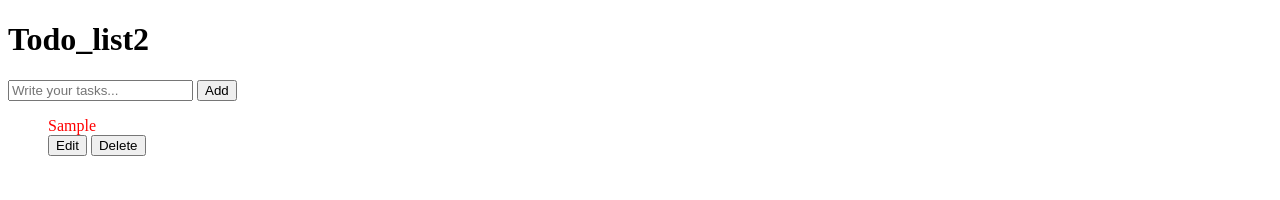
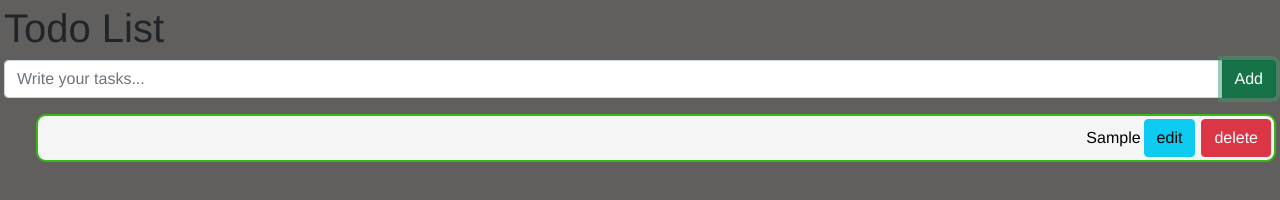
Before and after one commit to MrHeimdall/todo_list2, a plain HTML site: page src/index.html in a window 1280 px wide. Both pictures are taken after typing "Sample" into the empty fields and a click on the button "Add". Drawn offline with nearby package versions, Linux system fonts and the light colour scheme.

Commit message:
Edit and delete feature, changes in css

```diff
--- a/src/JS/index.js
+++ b/src/JS/index.js
@@ -1,50 +1,61 @@
 
 const addButton = document.getElementById("add-button");
 const todoList = document.getElementById("todo-list")
-
-
 addButton.addEventListener("click", addTodo);
-
-
 
 let index = 0;
 
 function addTodo(){
   const todoInput = document.getElementById('todo-input');
+
   if(!todoInput.value){
     console.log("tarea vacía");
     return;
   }
 
-  createTodo(todoInput.value);
+  function createTodo (value){
+
+    const taskContainer = document.createElement('div')
+    const task = document.createElement('div');
+
+    todoList.appendChild(taskContainer);
+    task.classList.add('todo-list')
+
+
+    const taskLabel = document.createElement('li');
+    taskLabel.innerText = value;
+
+    const editButtton = document.createElement('button');
+    editButtton.innerText ='edit'
+    editButtton.classList.add('btn')
+    editButtton.classList.add('btn-info')
+
+    const deleteButton = document.createElement('button');
+    deleteButton.innerText = 'delete'
+    deleteButton.classList.add('btn')
+    deleteButton.classList.add('btn-danger')
+
+
+    task.appendChild(taskLabel);
+    task.appendChild(editButtton);
+    task.appendChild(deleteButton);
+    taskContainer.appendChild(task);
+
+    editButtton.addEventListener("click", editTodo)
+    deleteButton.addEventListener("click", deleteTodo)
+
+    function deleteTodo(){
+     console.log("borrar tarea")
+     task.remove()
+    }
+
+    function editTodo(){
+      const todoEdit = prompt("Change your task");
+      taskLabel.innerText = todoEdit;
+    }
+  };
+
+  createTodo(todoInput.value)
   todoInput.value = '';
 
-  if(createTodo){
-    const editButton = document.getElementById(`edit-buttons${index}`);
-    const deleteButton = document.getElementById("delete-button");
-    editButton.addEventListener("click", editTodo);
-    deleteButton.addEventListener("click", deleteTodo);
-  }
-
-  index++;
 }
-
-function editTodo(){
-  const todoChange = prompt("Change your task");
-  console.log(todoChange);
-}
-
-function deleteTodo(){
-  todoList.removeChild(todoList.firstChild);
-}
-
-function createTodo(value){
-  const saludo = `<div>
-    <li class="todo-list">${value}</li>
-    <button id="edit-button${index}">Edit</button>
-    <button id="delete-button${index}">Delete</button>
-    </div>
-    `;
-  const $list = document.querySelector ('ul');
-  $list.insertAdjacentHTML('beforeend', saludo);
-}
--- a/src/css/style.css
+++ b/src/css/style.css
@@ -1,4 +1,28 @@
+body{
+  background-color: rgb(97, 94, 94);
+  margin: 4px;
+  font-family:'Franklin Gothic Medium', 'Arial Narrow', Arial, sans-serif;
+
+}
+
 .todo-list{
+  border: rgb(56, 185, 17) solid 2px;
   list-style-type: none;
-  color:red
+  color:rgb(0, 0, 0);
+  margin-bottom: 7px;
+  background-color: whitesmoke;
+  margin-left: 0px;
+  display: flex;
+  justify-content: flex-end;
+  align-items: center;
+  border-radius: 10px;
 }
+.btn-danger {
+  margin: 3px;
+}
+.btn-info{
+  margin: 3px;
+}
+.input-group .mb-3{
+  margin: 10px;
+}
--- a/src/index.html
+++ b/src/index.html
@@ -5,17 +5,19 @@
   <meta http-equiv="X-UA-Compatible" content="IE=edge">
   <meta name="viewport" content="width=device-width, initial-scale=1.0">
   <title>Todo_list2</title>
+  <link href="https://cdn.jsdelivr.net/npm/bootstrap@5.0.1/dist/css/bootstrap.min.css" rel="stylesheet" integrity="sha384-+0n0xVW2eSR5OomGNYDnhzAbDsOXxcvSN1TPprVMTNDbiYZCxYbOOl7+AMvyTG2x" crossorigin="anonymous">
   <link rel="stylesheet" href="./css/style.css">
 </head>
 <body>
-  <h1>Todo_list2</h1>
-  <div>
-      <input type="text" placeholder="Write your tasks..." id="todo-input">
-      <button id="add-button">Add</button>
+  <h1>Todo List</h1>
+  <div class="input-group mb-3">
+      <input type="text" class="form-control" placeholder="Write your tasks..." id="todo-input">
+      <button class="btn btn-success" id="add-button">Add</button>
   </div>
   <ul id="todo-list">
 
   </ul>
+  <script src="https://cdn.jsdelivr.net/npm/bootstrap@5.0.1/dist/js/bootstrap.bundle.min.js" integrity="sha384-gtEjrD/SeCtmISkJkNUaaKMoLD0//ElJ19smozuHV6z3Iehds+3Ulb9Bn9Plx0x4" crossorigin="anonymous"></script>
   <script src="./JS/index.js"></script>
 </body>
 </html>
```
